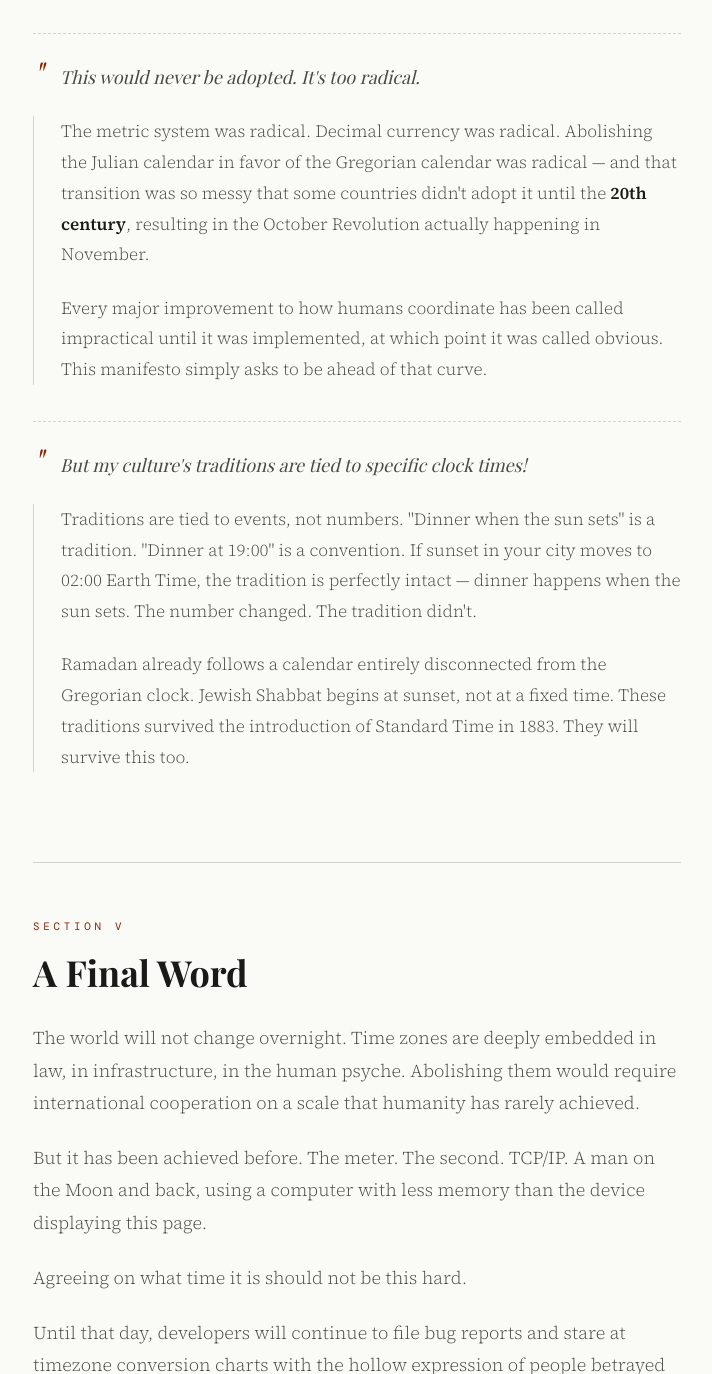
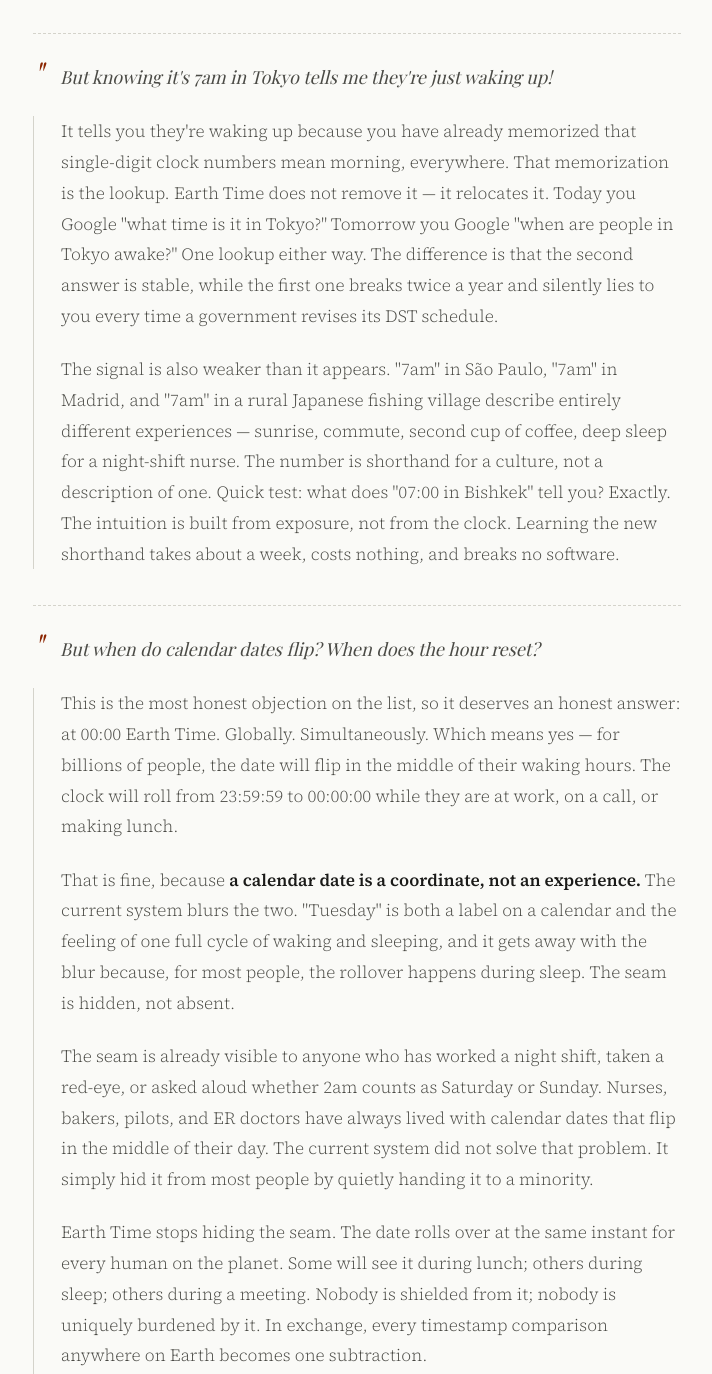
Before and after one commit to fuschini/i-hate-time-zones, a plain HTML site: page site/index.html in a window 1280 px wide. Shown: the part 6676-8050 px from the top of the page, without its empty margins (283-995 px from the left). Drawn offline with nearby package versions, Linux system fonts and the light colour scheme; no server answers; a web font is replaced by a local one.

Commit message:
feat: add rebuttals for contextual-time and date-rollover objections
Addresses two reader objections — that clock numbers convey cultural
context ("7am in Tokyo means waking up"), and the harder question of
when calendar dates and hours roll over under a single global clock.

```diff
--- a/site/index.html
+++ b/site/index.html
@@ -733,6 +733,39 @@
       </div>
 
       <div class="rebuttal">
+        <p class="rebuttal__claim">But knowing it's 7am in Tokyo tells me they're just waking up!</p>
+        <div class="rebuttal__response">
+          <p>
+            It tells you they're waking up because you have already memorized that single-digit clock numbers mean morning, everywhere. That memorization is the lookup. Earth Time does not remove it — it relocates it. Today you Google "what time is it in Tokyo?" Tomorrow you Google "when are people in Tokyo awake?" One lookup either way. The difference is that the second answer is stable, while the first one breaks twice a year and silently lies to you every time a government revises its DST schedule.
+          </p>
+          <p>
+            The signal is also weaker than it appears. "7am" in São Paulo, "7am" in Madrid, and "7am" in a rural Japanese fishing village describe entirely different experiences — sunrise, commute, second cup of coffee, deep sleep for a night-shift nurse. The number is shorthand for a culture, not a description of one. Quick test: what does "07:00 in Bishkek" tell you? Exactly. The intuition is built from exposure, not from the clock. Learning the new shorthand takes about a week, costs nothing, and breaks no software.
+          </p>
+        </div>
+      </div>
+
+      <div class="rebuttal">
+        <p class="rebuttal__claim">But when do calendar dates flip? When does the hour reset?</p>
+        <div class="rebuttal__response">
+          <p>
+            This is the most honest objection on the list, so it deserves an honest answer: at 00:00 Earth Time. Globally. Simultaneously. Which means yes — for billions of people, the date will flip in the middle of their waking hours. The clock will roll from 23:59:59 to 00:00:00 while they are at work, on a call, or making lunch.
+          </p>
+          <p>
+            That is fine, because <strong>a calendar date is a coordinate, not an experience.</strong> The current system blurs the two. "Tuesday" is both a label on a calendar and the feeling of one full cycle of waking and sleeping, and it gets away with the blur because, for most people, the rollover happens during sleep. The seam is hidden, not absent.
+          </p>
+          <p>
+            The seam is already visible to anyone who has worked a night shift, taken a red-eye, or asked aloud whether 2am counts as Saturday or Sunday. Nurses, bakers, pilots, and ER doctors have always lived with calendar dates that flip in the middle of their day. The current system did not solve that problem. It simply hid it from most people by quietly handing it to a minority.
+          </p>
+          <p>
+            Earth Time stops hiding the seam. The date rolls over at the same instant for every human on the planet. Some will see it during lunch; others during sleep; others during a meeting. Nobody is shielded from it; nobody is uniquely burdened by it. In exchange, every timestamp comparison anywhere on Earth becomes one subtraction.
+          </p>
+          <p>
+            The personal sense of "my day" — the cycle of waking, eating, and sleeping — can remain a separate concept from the calendar date, the same way it already is in much of the world. The Jewish day begins at sunset. Islamic dates begin at sunset. Financial markets routinely call a "trading day" something that crosses midnight. A clock number is changing. The sun is not. Your meeting is not. Your meal is not. The deadline is still 09:00 tomorrow — except "tomorrow" is now a coordinate every other human on Earth agrees on, instead of a relative term whose meaning depends on which side of an invisible line you happen to be standing on.
+          </p>
+        </div>
+      </div>
+
+      <div class="rebuttal">
         <p class="rebuttal__claim">This would never be adopted. It's too radical.</p>
         <div class="rebuttal__response">
           <p>
```
